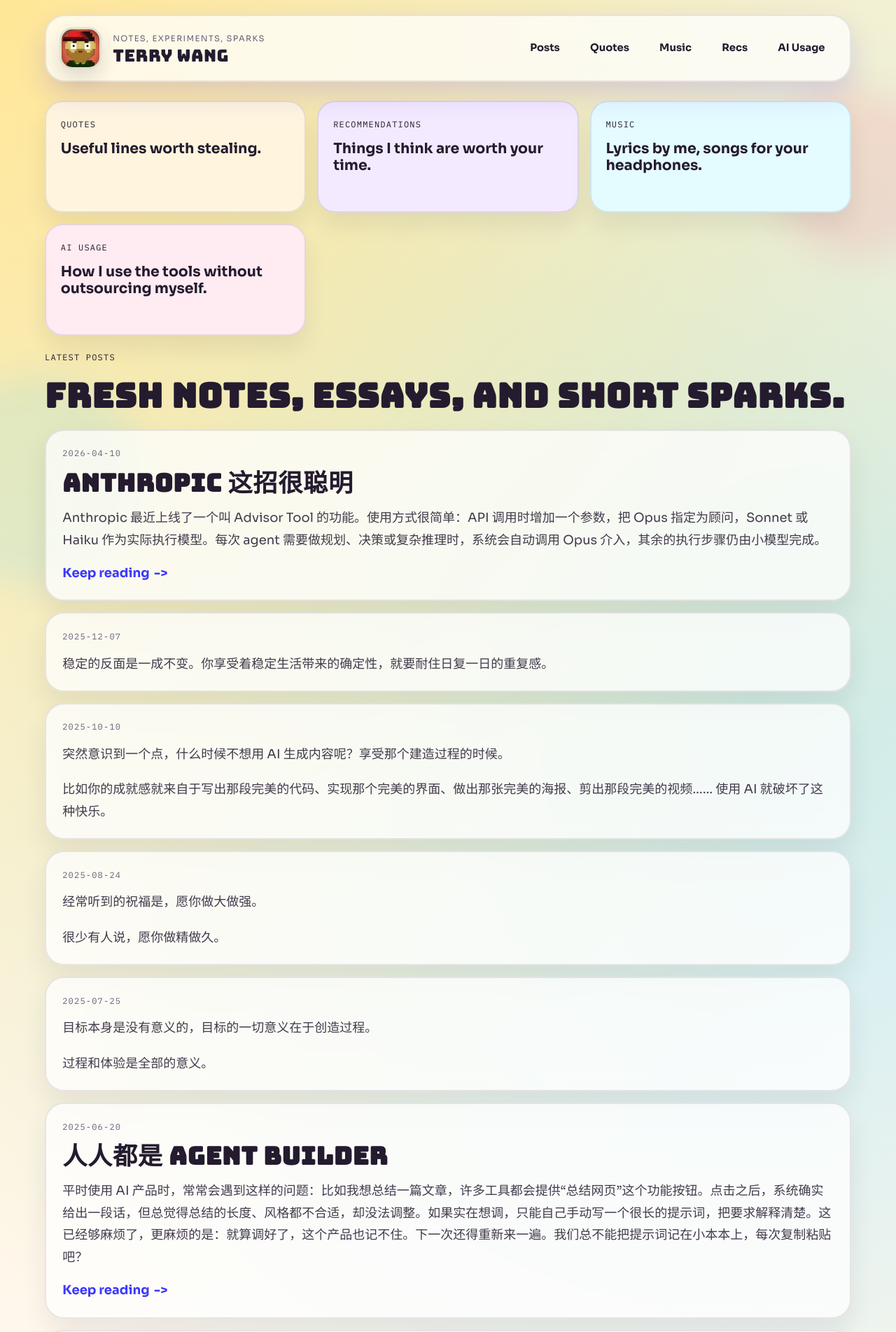
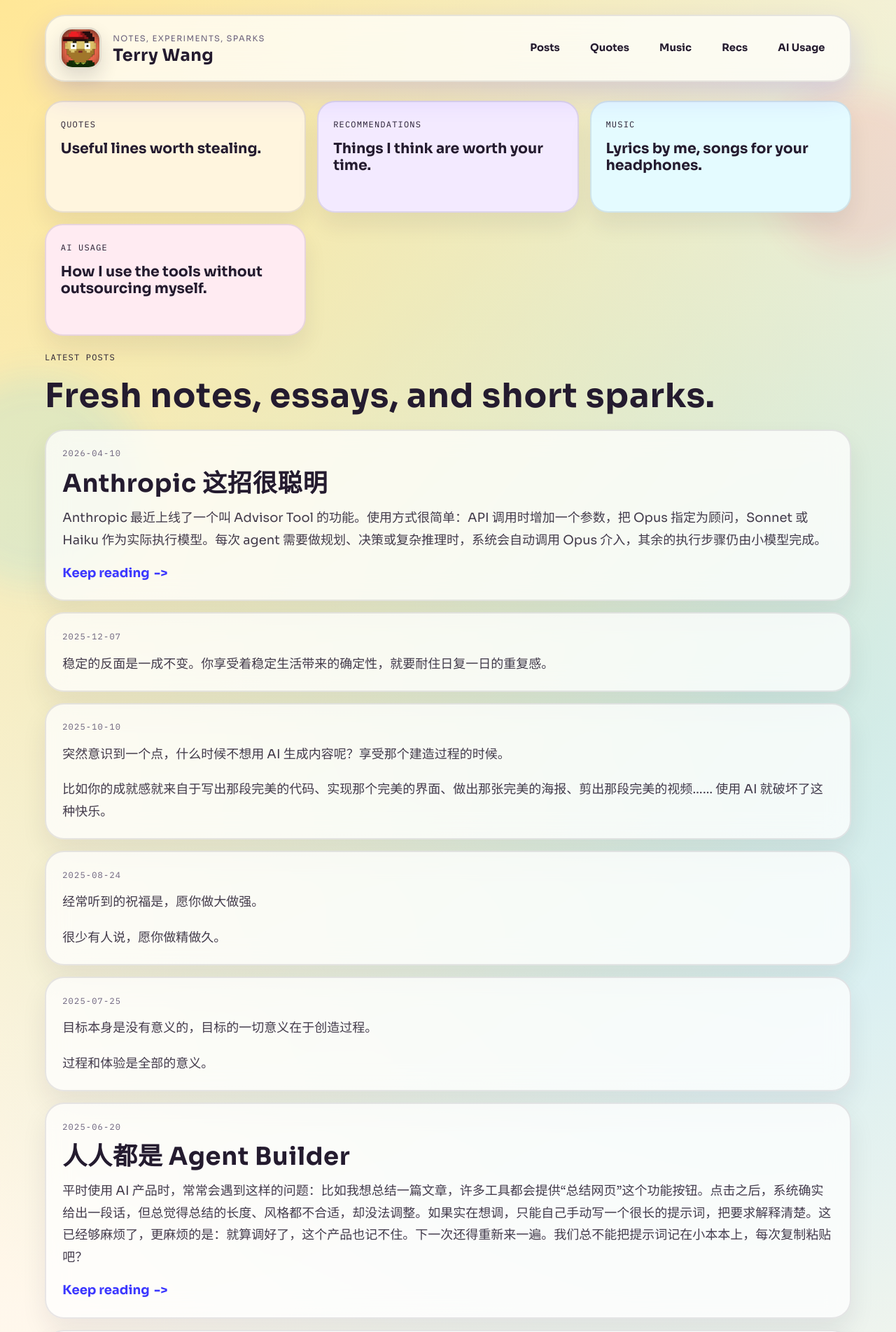
Before and after one commit to lvterry/lvterry.github.io, a Jekyll site: the page built from index.html, in a window 1280 px wide. Shown: the top 1904 px of the page at 70% size. Built offline with Jekyll 4.4.1, drawn with Linux system fonts in a browser that asks for light colours; the list of posts is cut into pages by our own code.

Commit message:
replace Bungee display font with Sora 700 for titles

```diff
--- a/assets/css/styles.css
+++ b/assets/css/styles.css
@@ -1,4 +1,4 @@
-@import url('https://fonts.googleapis.com/css2?family=Bungee&family=IBM+Plex+Mono:wght@400;500&family=Sora:wght@400;500;700&display=swap');
+@import url('https://fonts.googleapis.com/css2?family=IBM+Plex+Mono:wght@400;500&family=Sora:wght@400;500;700&display=swap');
 
 :root {
     --bg-color: #fff6ec;
@@ -246,9 +246,9 @@
 }
 
 .name {
-    font-family: 'Bungee', cursive;
+    font-family: 'Sora', sans-serif;
     font-size: 1.5rem;
-    font-weight: 400;
+    font-weight: 700;
     line-height: 1.05;
     letter-spacing: 0.02em;
 }
@@ -308,7 +308,8 @@
 .portfolio h1,
 .principles h1 {
     margin: 0;
-    font-family: 'Bungee', cursive;
+    font-family: 'Sora', sans-serif;
+    font-weight: 700;
     letter-spacing: 0.02em;
     line-height: 1.1;
 }
@@ -386,7 +387,8 @@
 .section-heading h2 {
     margin: 0.2rem 0 0;
     font-size: clamp(2rem, 4vw, 3rem);
-    font-family: 'Bungee', cursive;
+    font-family: 'Sora', sans-serif;
+    font-weight: 700;
     line-height: 1.1;
     letter-spacing: 0.02em;
 }
@@ -433,7 +435,8 @@
 
 .post-card h2 {
     margin: 0;
-    font-family: 'Bungee', cursive;
+    font-family: 'Sora', sans-serif;
+    font-weight: 700;
     font-size: clamp(1.5rem, 4vw, 2.2rem);
     letter-spacing: 0.02em;
     line-height: 1.15;
@@ -706,7 +709,8 @@
 }
 
 .company-name {
-    font-family: 'Bungee', cursive;
+    font-family: 'Sora', sans-serif;
+    font-weight: 700;
     font-size: 1.25rem;
     line-height: 1.15;
     letter-spacing: 0.02em;
```
